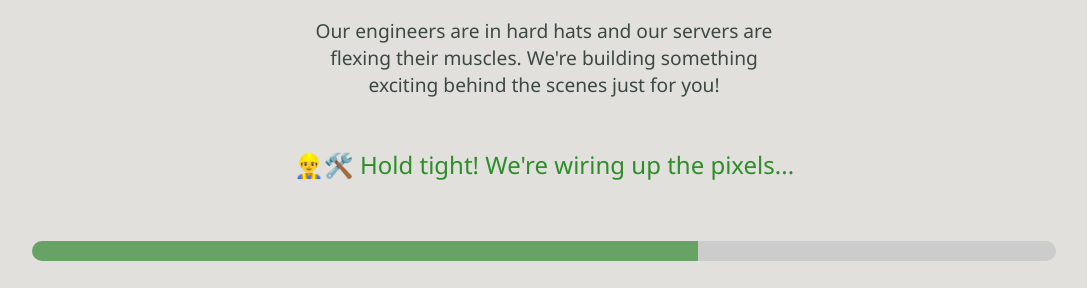
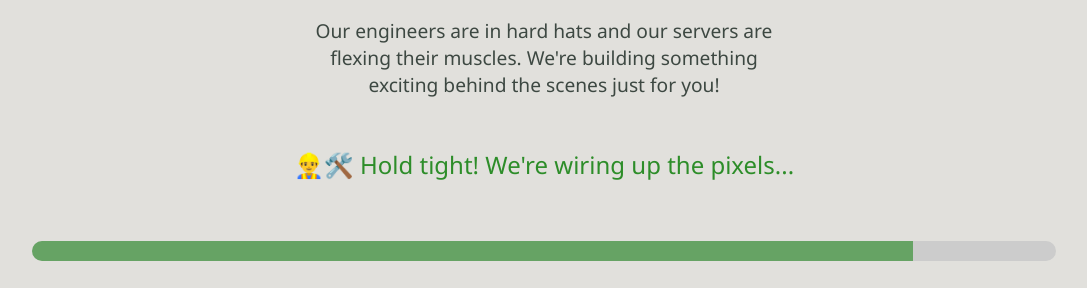
Before and after one commit to Thosi1/Mafu_Site, a plain HTML site: page index.html in a window 1280 px wide. Shown: the part 304-592 px from the top of the page, without its empty margins (96-1183 px from the left). Drawn offline with Linux system fonts and the light colour scheme.

Commit message:
Update index.html

```diff
--- a/index.html
+++ b/index.html
@@ -65,7 +65,7 @@
     }
 
     .progress {
-      width: 65%;
+      width: 86%;
       height: 100%;
       background-color: #2C8C28; /* Primary Green */
       animation: pulse 1.5s infinite;
```
